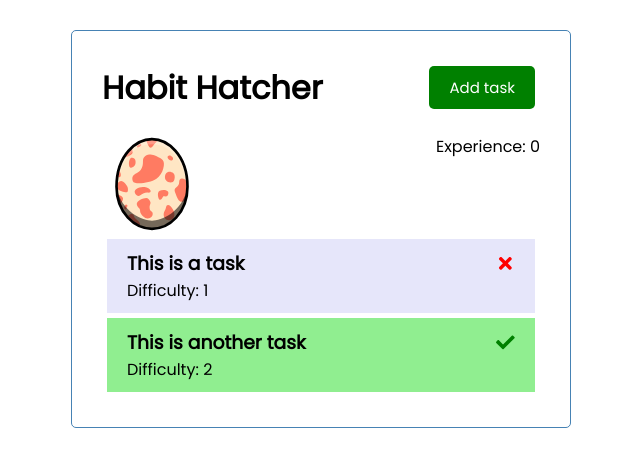
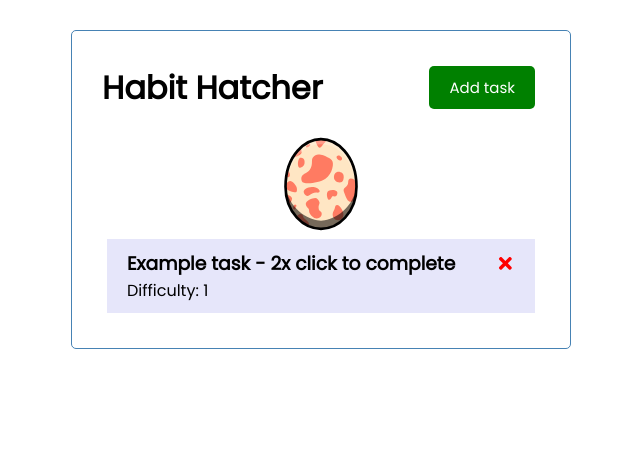
Before and after one commit to Galitie/habit-hatcher, a React (Create React App) app: page / in a window 1280 px wide. Shown: the top 466 px of the page, without its empty margins (319-959 px from the left). Built offline with nearby package versions, Linux system fonts and the light colour scheme.

Commit message:
egg only appears if there are tasks

```diff
--- a/src/App.js
+++ b/src/App.js
@@ -10,18 +10,10 @@ function App() {
   const [tasks, setTasks] = useState([
     {
       id: 1,
-      text: "This is a task",
+      text: "Example task - 2x click to complete",
       dateDue: "",
       difficulty: 1,
       completed: false,
-    },
-
-    {
-      id: 2,
-      text: "This is another task",
-      dateDue: "",
-      difficulty: 2,
-      completed: true,
     },
   ]);
 
@@ -31,7 +23,6 @@ function App() {
 
     const newTask = { id, ...task };
     setTasks([...tasks, newTask]);
-    console.log(task);
   };
 
   // Delete Task
@@ -51,13 +42,9 @@ function App() {
   return (
     <div className="container">
       <Header onAdd={() => setAdd(!showAdd)} showAddTask={showAdd} />
-      <Creature />
+      {tasks.length > 0 ? <Creature /> : 'Click "Add Task" to add a task!'}
       {showAdd && <AddTask onAdd={addTask} />}
-      {tasks.length > 0 ? (
-        <Tasks tasks={tasks} onDelete={deleteTask} onToggle={toggleComplete} />
-      ) : (
-        'Click "Add Task" to add a task!'
-      )}
+      <Tasks tasks={tasks} onDelete={deleteTask} onToggle={toggleComplete} />
     </div>
   );
 }
--- a/src/components/AddTask.js
+++ b/src/components/AddTask.js
@@ -12,6 +12,7 @@ function AddTask({ onAdd }) {
 
     if (!text) {
       alert("Please add a task!");
+      return;
     }
 
     onAdd({ text, dateDue, difficulty });
--- a/src/components/Creature.js
+++ b/src/components/Creature.js
@@ -28,10 +28,9 @@ function Creature() {
           d="M19.844 2.037c-5.953 0-14.08 5.976-14.08 18.922 0 10.441 7.34 16.691 14.08 16.691s14.08-6.25 14.08-16.691c0-12.946-8.127-18.923-14.08-18.923z"
           fill="none"
           stroke="#000"
-          stroke-width="1.058"
+          strokeWidth="1.058"
         />
       </svg>
-      <p>Experience: 0</p>
     </div>
   );
 }
--- a/src/index.css
+++ b/src/index.css
@@ -108,7 +108,7 @@ body {
 
 .egg {
   display: flex;
-  justify-content: space-between;
+  justify-content: center;
 }
 
 footer {
```
